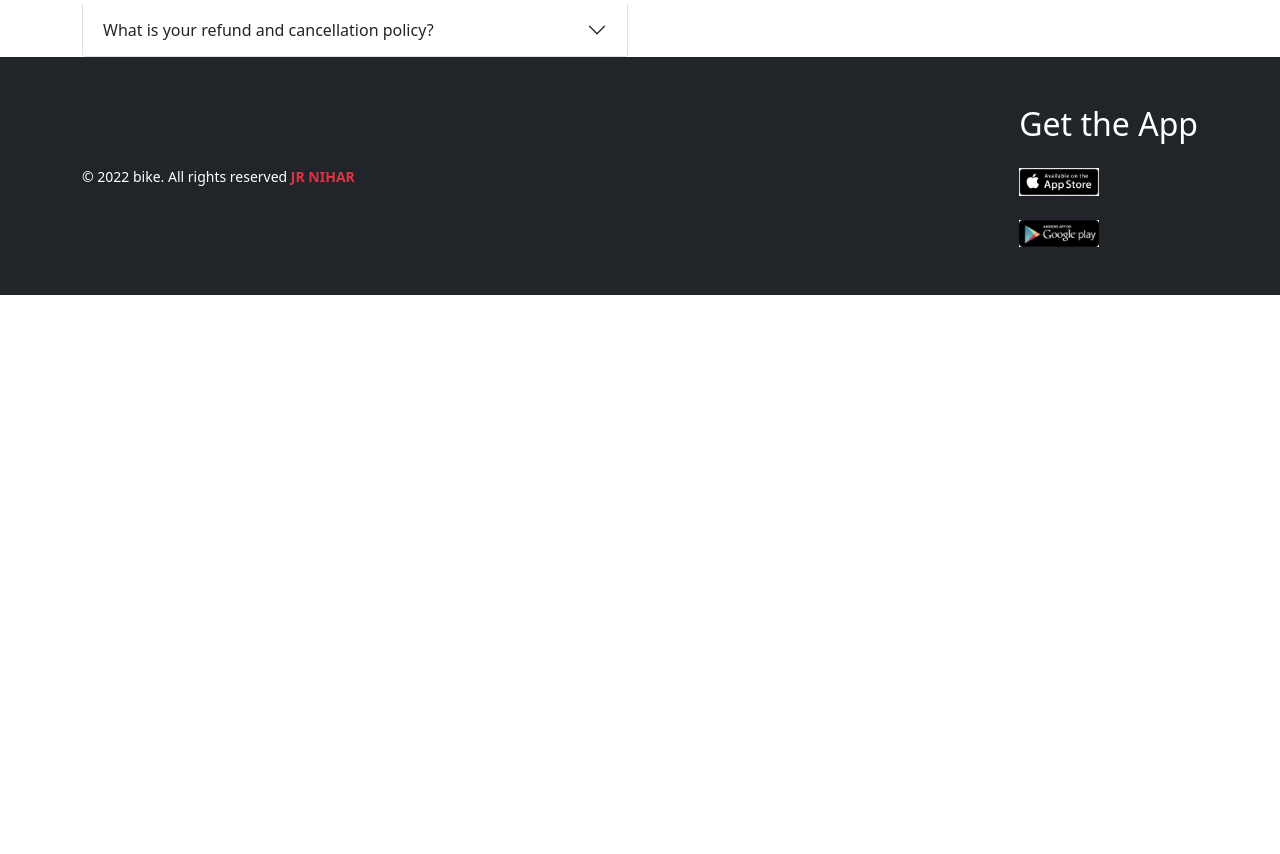
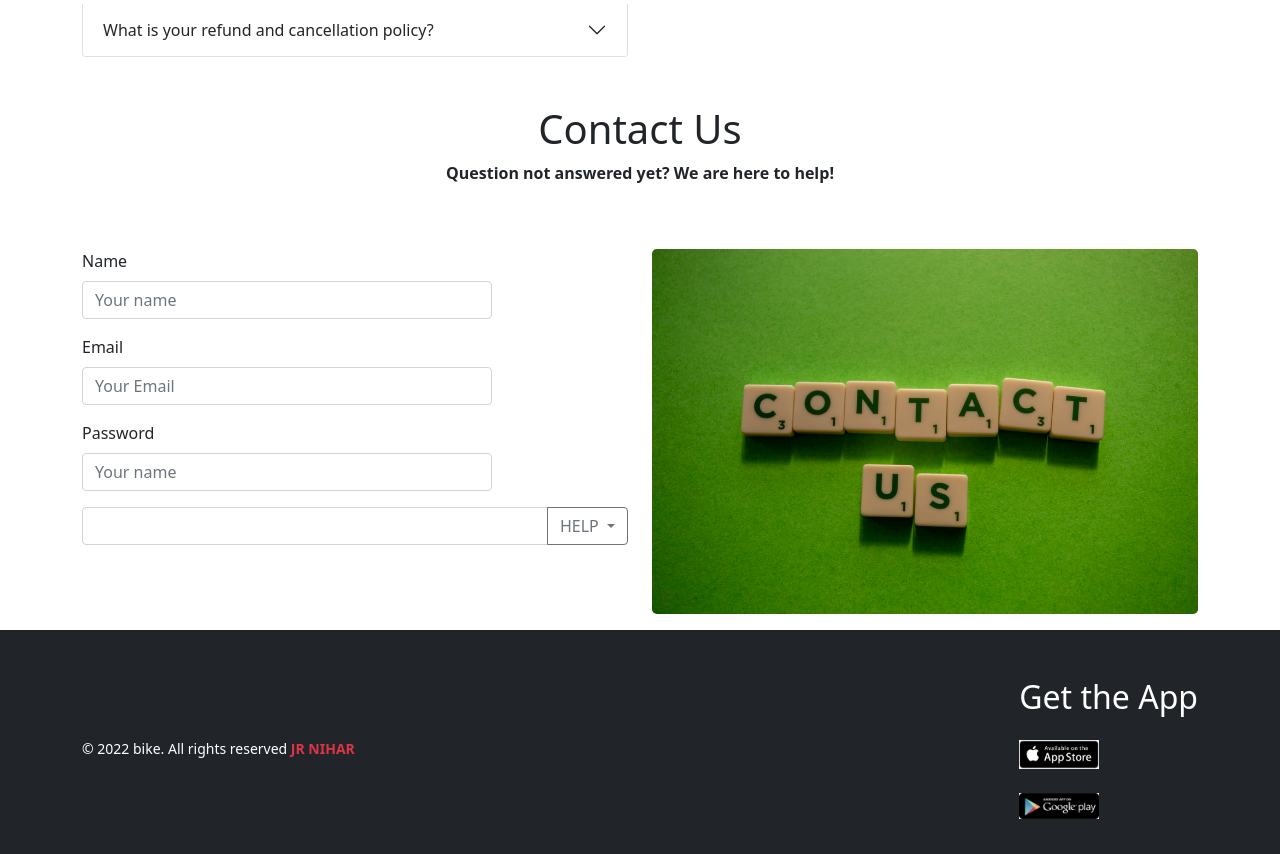
Before and after one commit to JRnihar/Convention-center, a plain HTML site: page index.html in a window 1280 px wide. Shown: the part 1977-2831 px from the top of the page. Before the commit the page ends 2272 px from the top, so only its background shows below. Drawn offline with nearby package versions, Linux system fonts and the light colour scheme.

Commit message:
3rd-chage

```diff
--- a/index.html
+++ b/index.html
@@ -203,6 +203,51 @@
             </div>
         </section>
         <!-- Frequently Asked Questions-end -->
+
+        <!-- contact-us -->
+        <section class="container">
+            <div class="text-center fw-bold p-5">
+                <h1>Contact Us</h1>
+                <p>Question not answered yet? We are here to help!</p>
+            </div>
+            <div class="row">
+                <div class="col-lg-6">
+                    <div class="mb-3">
+                        <label for="exampleFormControlInput1" class="form-label">Name </label>
+                        <input type="Name" class="form-control w-75" id="exampleFormControlInput1" placeholder="Your name">
+                    </div>
+                    <div class="mb-3">
+                        <label for="exampleFormControlInput2" class="form-label">Email </label>
+                        <input type="Email" class="form-control w-75" id="exampleFormControlInput2" placeholder="Your Email">
+                    </div>
+                    <div class="mb-3">
+                        <label for="exampleFormControlInput3" class="form-label">Password </label>
+                        <input type="pass" class="form-control w-75" id="exampleFormControlInput3" placeholder="Your name">
+                    </div>
+                    <div class="input-group mb-3">
+                        <input type="text" class="form-control w-75" aria-label="Text input with dropdown button">
+                        <button class="btn btn-outline-secondary dropdown-toggle" type="button" data-bs-toggle="dropdown" aria-expanded="false"> HELP </button>
+                        <ul class="dropdown-menu dropdown-menu-end">
+                            <li><a class="dropdown-item" href="#">How it works</a></li>
+                            <li><a class="dropdown-item" href="#">Mange </a></li>
+                            <li><a class="dropdown-item" href="#">Products</a></li>
+                            <li>
+                                <hr class="dropdown-divider">
+                            </li>
+                            <li><a class="dropdown-item" href="#">Separated link</a></li>
+                        </ul>
+                    </div>
+                </div>
+                <div class="col-lg-6">
+                    <div class="h-100 d-flex justify-content-center align-items-center">
+                        <img src="./img/contact-us-img.jpg" class="img-fluid mb-3 rounded-3" alt="">
+                    </div>
+                </div>
+
+            </div>
+
+
+        </section>
     </main>
 
     <footer>
```
Also changed, not shown: img/contact-us-img.jpg (added).
